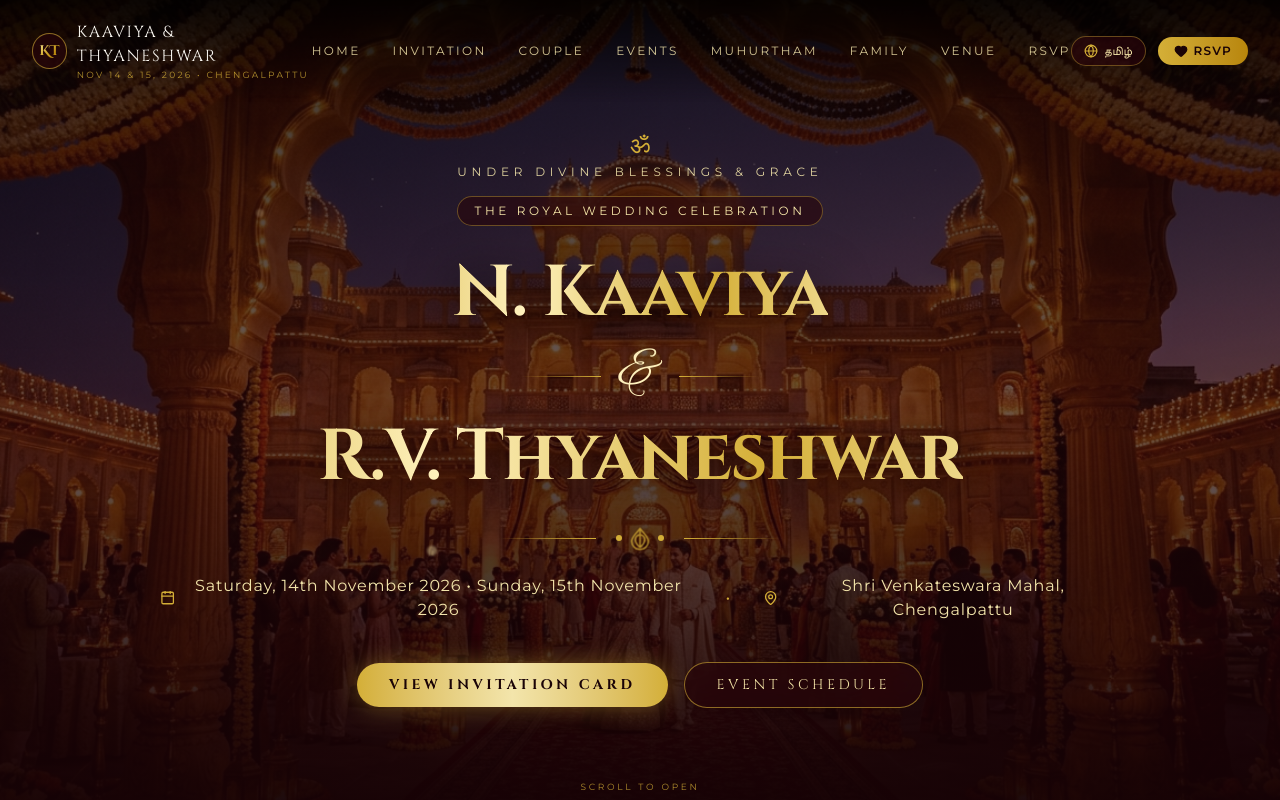
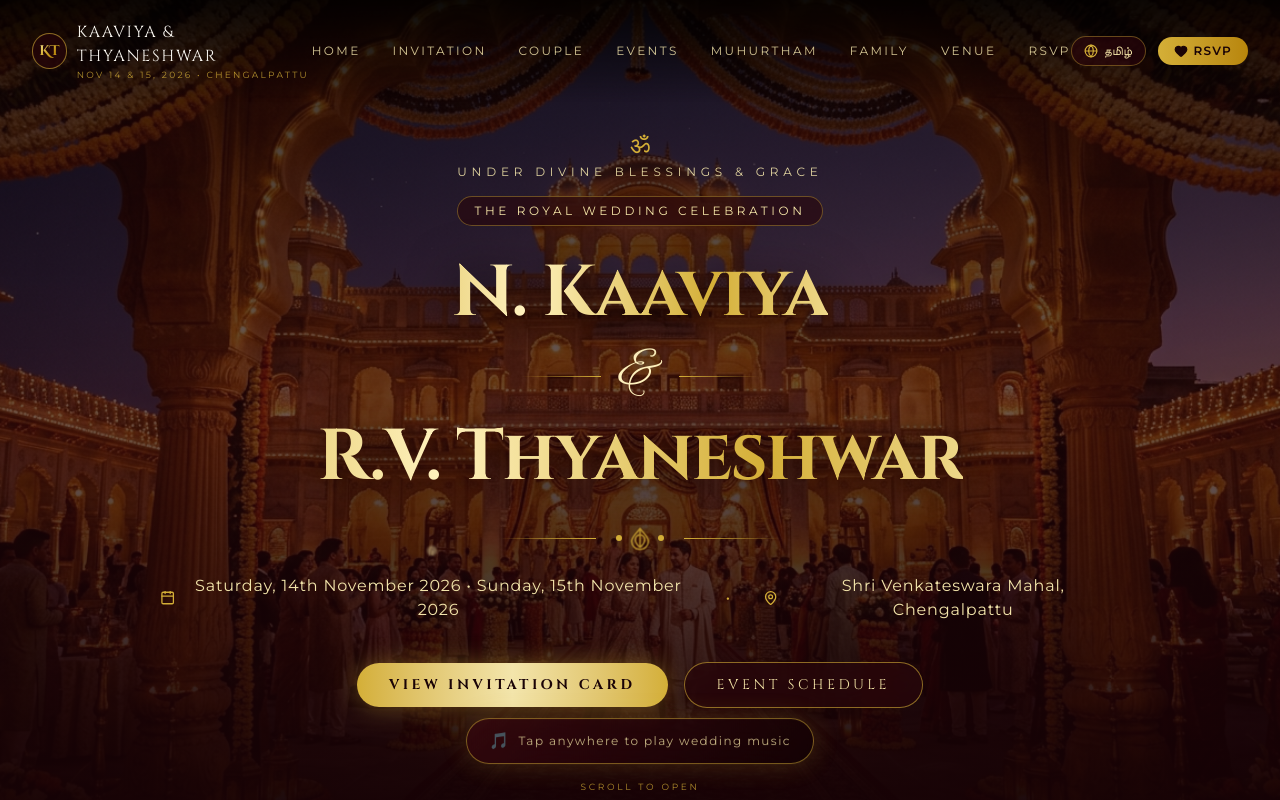
Before and after one commit to sachxxn/invitation, a React (Vite) app: page / in a window 1280 px wide. Shown: the top 800 px of the page. Built offline with nearby package versions, Linux system fonts and the light colour scheme; a web font is replaced by a local one.

Commit message:
feat: add AudioPlayer component with user interaction unlock for background music

```diff
--- a/src/components/AudioPlayer.tsx
+++ b/src/components/AudioPlayer.tsx
@@ -1,52 +1,113 @@
-import React, { useEffect, useRef } from 'react';
+import React, { useEffect, useRef, useState } from 'react';
 
 const AudioPlayer: React.FC = () => {
   const audioRef = useRef<HTMLAudioElement>(null);
+  const [showOverlay, setShowOverlay] = useState(true);
+  const [unlocked, setUnlocked] = useState(false);
 
+  // Step 1: Start playing MUTED immediately on mount (always works in every browser)
   useEffect(() => {
     const audio = audioRef.current;
     if (!audio) return;
 
-    // The <audio autoplay muted> HTML attributes trigger browser-level autoplay
-    // (always allowed). Once playing, we unmute to restore full audio.
-    const unmute = () => {
+    audio.muted = true;
+    audio.volume = 0.75;
+
+    audio.play().catch(() => {
+      // Even muted play failed — overlay will handle it
+    });
+
+    return () => {
+      audio.pause();
+      audio.src = '';
+    };
+  }, []);
+
+  // Step 2: Unmute on first user interaction
+  const unlock = () => {
+    const audio = audioRef.current;
+    if (!audio || unlocked) return;
+
+    const doUnlock = () => {
       audio.muted = false;
-      audio.volume = 0.75;
+      if (audio.paused) {
+        audio.play().catch(() => {});
+      }
+      setUnlocked(true);
+      setShowOverlay(false);
     };
 
-    if (audio.paused) {
-      // Not yet playing (e.g. browser deferred it) — play then unmute
-      audio
-        .play()
-        .then(unmute)
-        .catch(() => {
-          // Still blocked: unmute on first user gesture
-          const resume = () => {
-            audio.play().then(unmute).catch(() => {});
-            document.removeEventListener('click', resume, true);
-            document.removeEventListener('touchstart', resume, true);
+    if (!audio.paused) {
+      doUnlock();
+    } else {
+      audio.play().then(doUnlock).catch(() => {});
+    }
   };
-          document.addEventListener('click', resume, { capture: true, once: true });
-          document.addEventListener('touchstart', resume, { capture: true, once: true, passive: true });
-        });
-    } else {
-      // Already playing via autoplay attribute — just unmute
-      unmute();
-    }
-  }, []);
 
   return (
-    // Native HTML autoplay+muted is allowed by ALL browsers including Safari/Chrome on Vercel
+    <>
       <audio
         ref={audioRef}
         src="/audio/anbil_avan.mp3"
-      autoPlay
         loop
-      muted
         playsInline
         preload="auto"
         style={{ display: 'none' }}
       />
+
+      {/* Full-screen tap overlay — captures first interaction seamlessly */}
+      {showOverlay && (
+        <div
+          onClick={unlock}
+          onTouchStart={unlock}
+          style={{
+            position: 'fixed',
+            inset: 0,
+            zIndex: 99999,
+            display: 'flex',
+            alignItems: 'flex-end',
+            justifyContent: 'center',
+            paddingBottom: '32px',
+            pointerEvents: 'all',
+            // Transparent — doesn't block visuals
+            background: 'transparent',
+          }}
+        >
+          {/* Small pulsing music badge at bottom */}
+          <div
+            style={{
+              display: 'flex',
+              alignItems: 'center',
+              gap: '8px',
+              padding: '10px 22px',
+              borderRadius: '999px',
+              background: 'linear-gradient(135deg, rgba(59,9,16,0.92), rgba(18,2,4,0.92))',
+              border: '1px solid rgba(212,175,55,0.7)',
+              color: '#F5E6A8',
+              fontSize: '12px',
+              fontFamily: 'Montserrat, sans-serif',
+              letterSpacing: '0.12em',
+              backdropFilter: 'blur(12px)',
+              boxShadow: '0 0 28px rgba(212,175,55,0.3)',
+              animation: 'sgPulse 2s ease-in-out infinite',
+              cursor: 'pointer',
+              userSelect: 'none',
+              whiteSpace: 'nowrap',
+            }}
+          >
+            <span style={{ fontSize: '16px' }}>🎵</span>
+            <span>Tap anywhere to play wedding music</span>
+          </div>
+        </div>
+      )}
+
+      <style>{`
+        @keyframes sgPulse {
+          0%, 100% { opacity: 1; transform: translateY(0); }
+          50%       { opacity: 0.75; transform: translateY(-4px); }
+        }
+      `}</style>
+    </>
   );
 };
 
```
Lines whose indentation alone changed are shown as unchanged.
